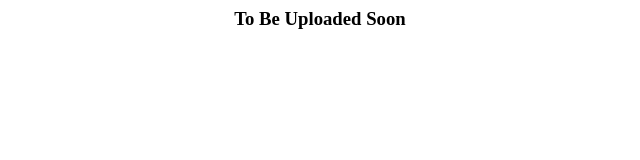
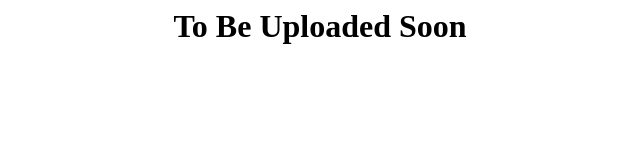
Before and after one commit to Shivani1337/Portfolio-Website, a plain HTML site: page EHC.html in a window 1280 px wide. Shown: the whole page, without its empty margins (320-960 px from the left). Drawn offline with Linux system fonts and the light colour scheme.

Commit message:
Update EHC.html

```diff
--- a/EHC.html
+++ b/EHC.html
@@ -1,5 +1,5 @@
 <html>
 <body>
-<h3><center><b> To Be Uploaded Soon</center></b></h3>
+<h1><center><b> To Be Uploaded Soon</center></b></h1>
 </body>
 </html>
```
